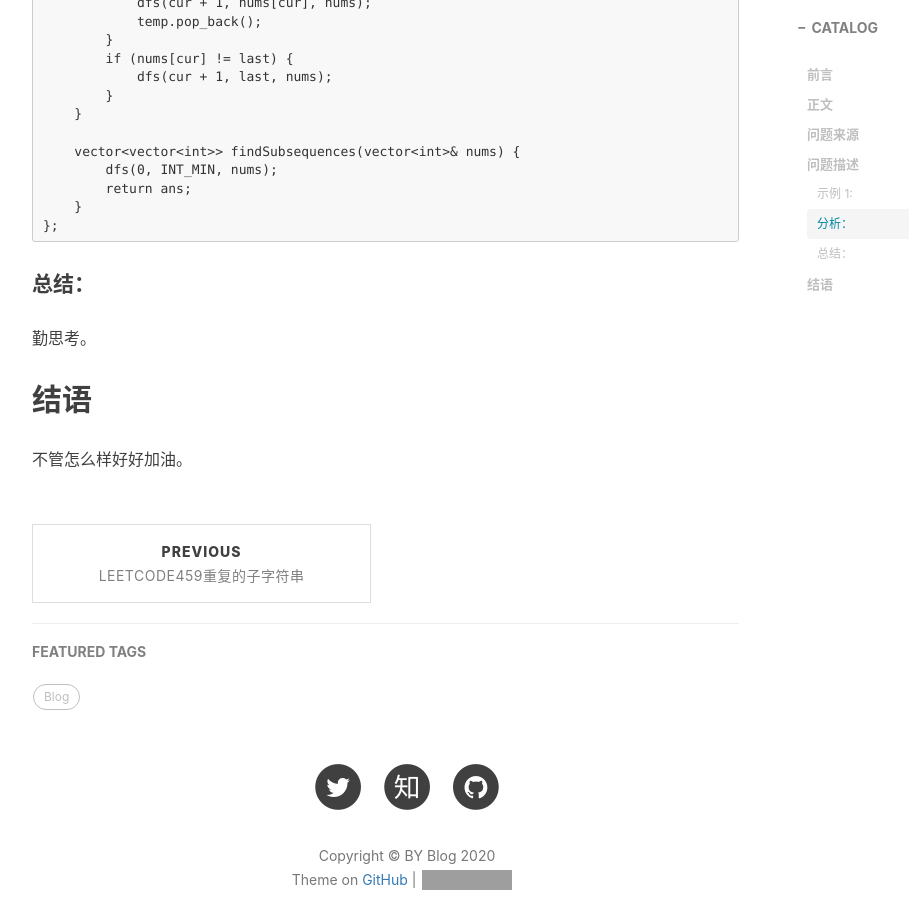
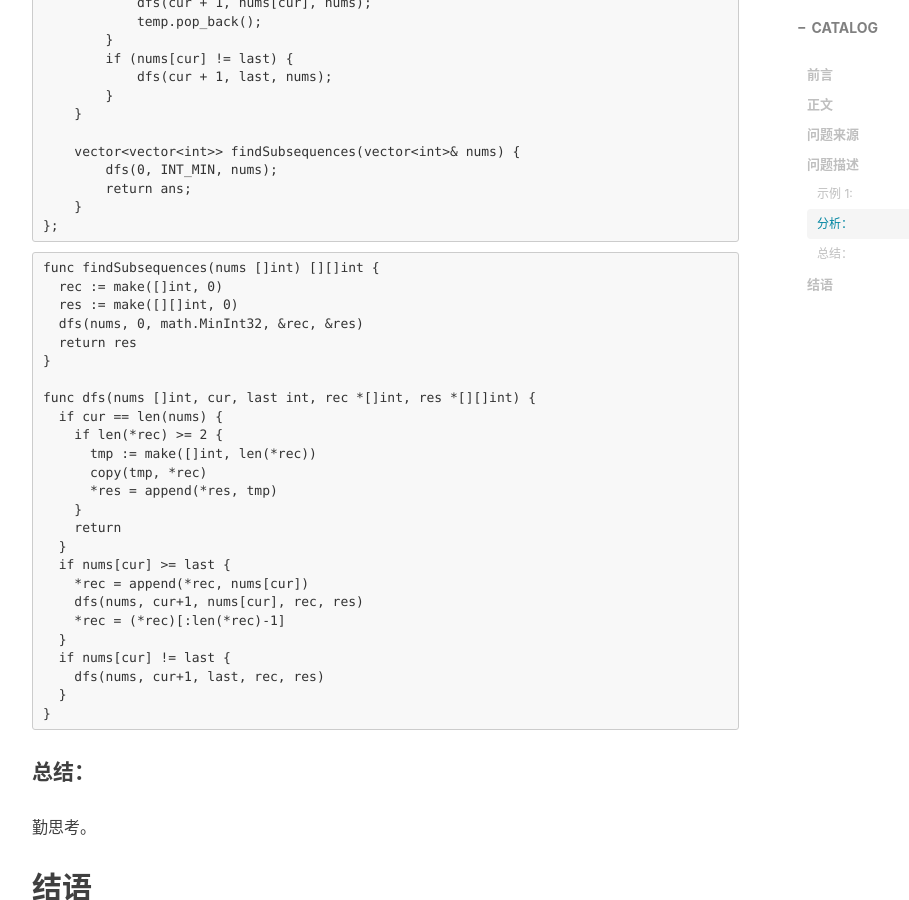
Before and after one commit to pamleft/pamleft.github.io, a Jekyll site: the page built from _posts/2020-08-25-leetcode491递增子序列.md, in a window 1280 px wide and 900 px high, scrolled down 1403 px. Shown: the whole window, without its empty margins (233-1142 px from the left). Built offline with Jekyll 4.4.1, drawn with Linux system fonts in a browser that asks for light colours; nearby versions of some CDN libraries; comment, search, counter and statistics services are not loaded; grey boxes are pictures that could not be loaded.

Commit message:
leetcode491mod

````diff
--- a/_posts/2020-08-25-leetcode491递增子序列.md
+++ b/_posts/2020-08-25-leetcode491递增子序列.md
@@ -60,6 +60,33 @@ public:
     }
 };
 ```
+```
+func findSubsequences(nums []int) [][]int {
+  rec := make([]int, 0)
+  res := make([][]int, 0)
+  dfs(nums, 0, math.MinInt32, &rec, &res)
+  return res
+}
+
+func dfs(nums []int, cur, last int, rec *[]int, res *[][]int) {
+  if cur == len(nums) {
+    if len(*rec) >= 2 {
+      tmp := make([]int, len(*rec))
+      copy(tmp, *rec)
+      *res = append(*res, tmp)
+    }
+    return
+  }
+  if nums[cur] >= last {
+    *rec = append(*rec, nums[cur])
+    dfs(nums, cur+1, nums[cur], rec, res)
+    *rec = (*rec)[:len(*rec)-1]
+  }
+  if nums[cur] != last {
+    dfs(nums, cur+1, last, rec, res)
+  }
+}
+```
 
 #### 总结：
 勤思考。
````
